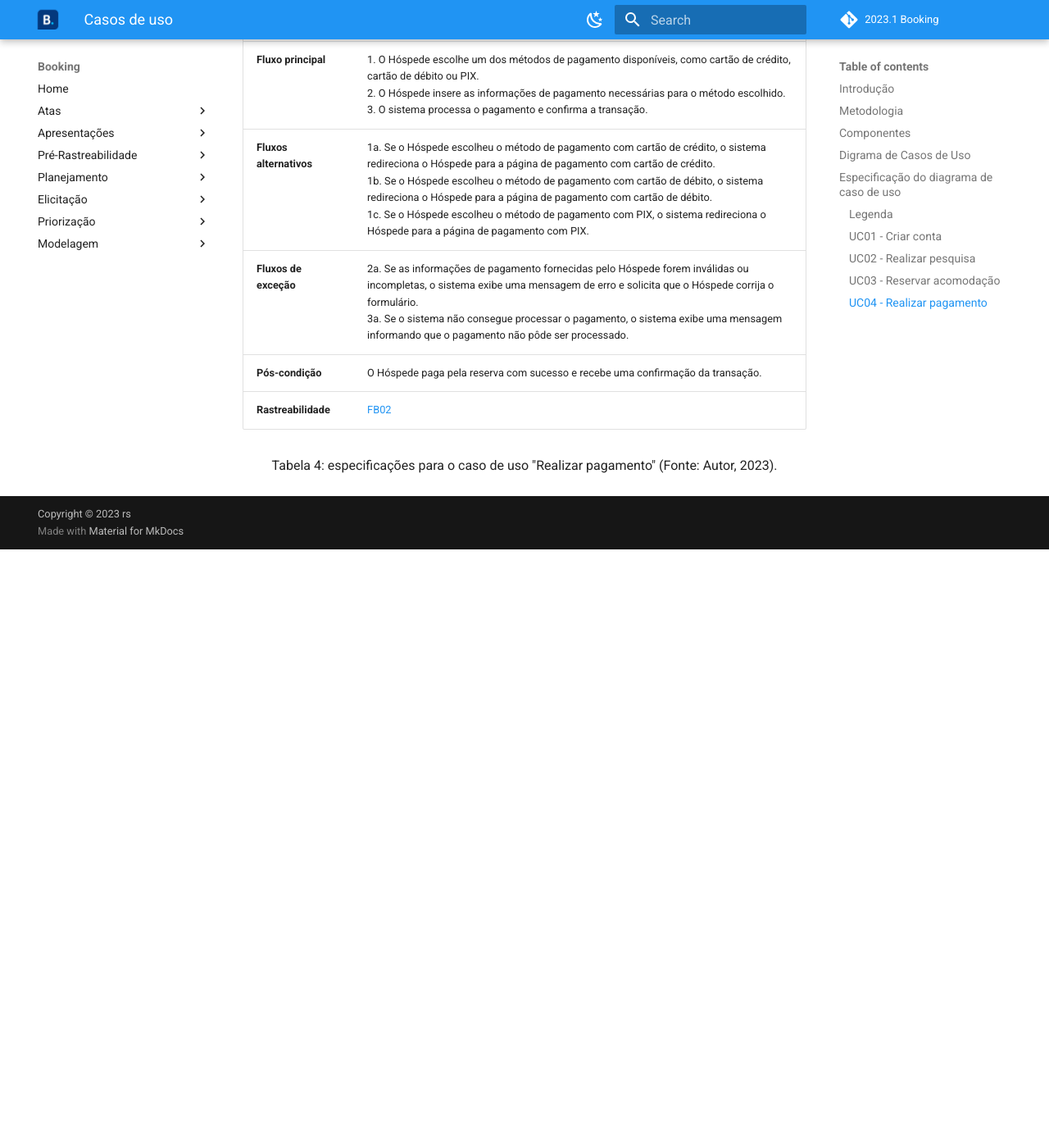
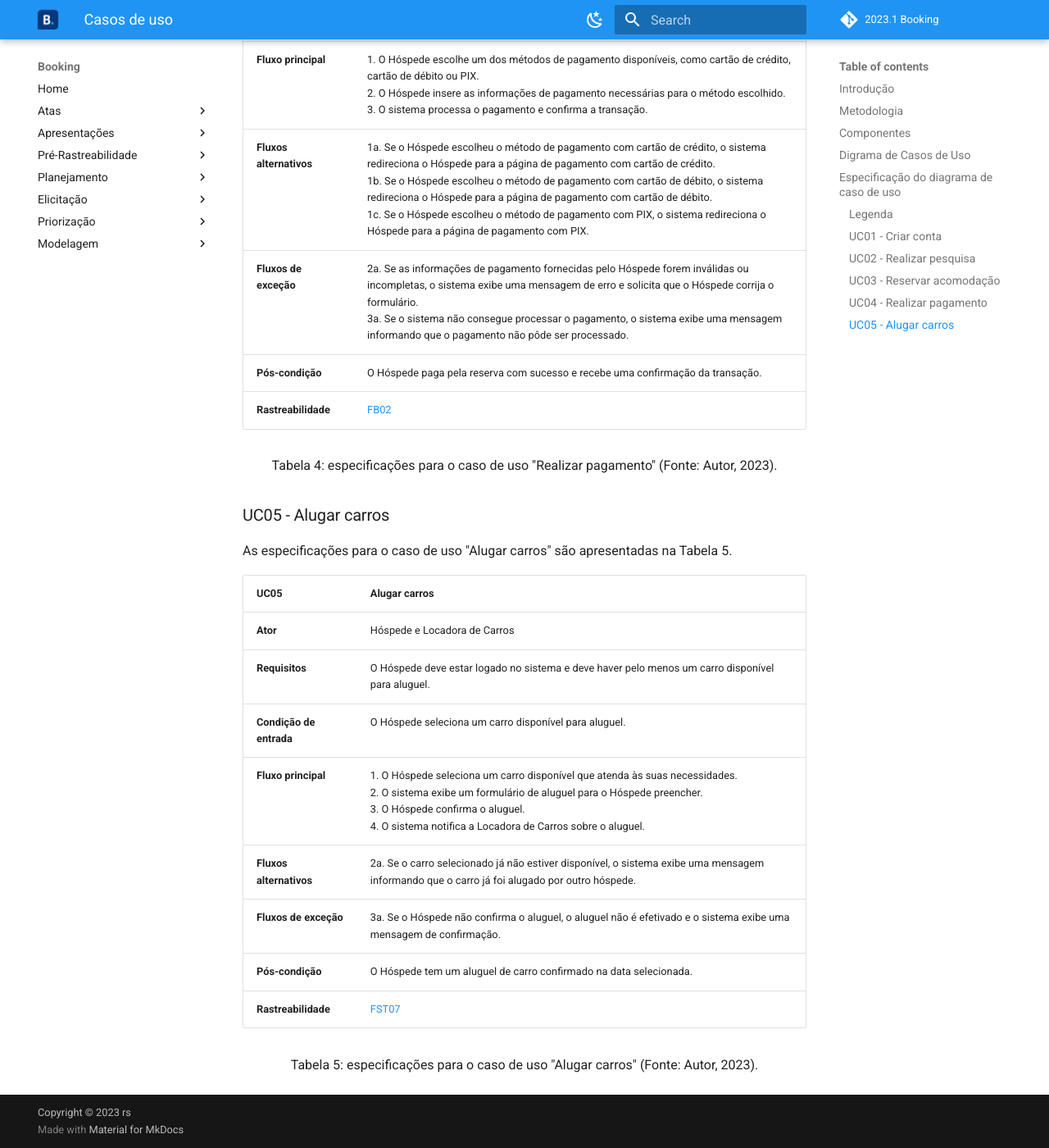
Before and after one commit to Requisitos-de-Software/2023.1-Booking, an MkDocs documentation site: the page built from docs/modelagem/casosDeUso.md, in a window 1280 px wide and 1400 px high, scrolled down 5329 px. Shown: the whole window at 82% size. Built offline with MkDocs 1.6.1 and Material for MkDocs 9.7.7, drawn with Linux system fonts in a browser that asks for light colours; comment, search, counter and statistics services are not loaded; before the commit the page ends 5999 px from its top, so only the background shows below that.

Commit message:
adicionando especificações do UC alugar carros

```diff
--- a/docs/modelagem/casosDeUso.md
+++ b/docs/modelagem/casosDeUso.md
@@ -123,3 +123,22 @@ As especificações para o caso de uso "Realizar pagamento" são apresentadas na
 <div style="text-align: center">
 <p> Tabela 4: especificações para o caso de uso "Realizar pagamento" (Fonte: Autor, 2023). </p>
 </div>
+
+### UC05 - Alugar carros
+
+As especificações para o caso de uso "Alugar carros" são apresentadas na Tabela 5.
+
+| UC05                            | Alugar carros                                                                                                                                                                                                                                                       |
+| ------------------------------- | ------------------------------------------------------------------------------------------------------------------------------------------------------------------------------------------------------------------------------------------------------------------- |
+| **Ator**                  | Hóspede e Locadora de Carros                                                                                                                                                                                                                                       |
+| **Requisitos**            | O Hóspede deve estar logado no sistema e deve haver pelo menos um carro disponível para aluguel.                                                                                                                                                                  |
+| **Condição de entrada** | O Hóspede seleciona um carro disponível para aluguel.                                                                                                                                                                                                             |
+| **Fluxo principal**       | 1. O Hóspede seleciona um carro disponível que atenda às suas necessidades.<br />2. O sistema exibe um formulário de aluguel para o Hóspede preencher.<br />3. O Hóspede confirma o aluguel.<br />4. O sistema notifica a Locadora de Carros sobre o aluguel. |
+| **Fluxos alternativos**   | 2a. Se o carro selecionado já não estiver disponível, o sistema exibe uma mensagem informando que o carro já foi alugado por outro hóspede.                                                                                                                    |
+| **Fluxos de exceção**   | 3a. Se o Hóspede não confirma o aluguel, o aluguel não é efetivado e o sistema exibe uma mensagem de confirmação.                                                                                                                                             |
+| **Pós-condição**       | O Hóspede tem um aluguel de carro confirmado na data selecionada.                                                                                                                                                                                                  |
+| **Rastreabilidade**       | [FST07](../elicitacao/storytelling.md)                                                                                                                                                                                                                                 |
+
+<div style="text-align: center">
+<p> Tabela 5: especificações para o caso de uso "Alugar carros" (Fonte: Autor, 2023). </p>
+</div>
```
